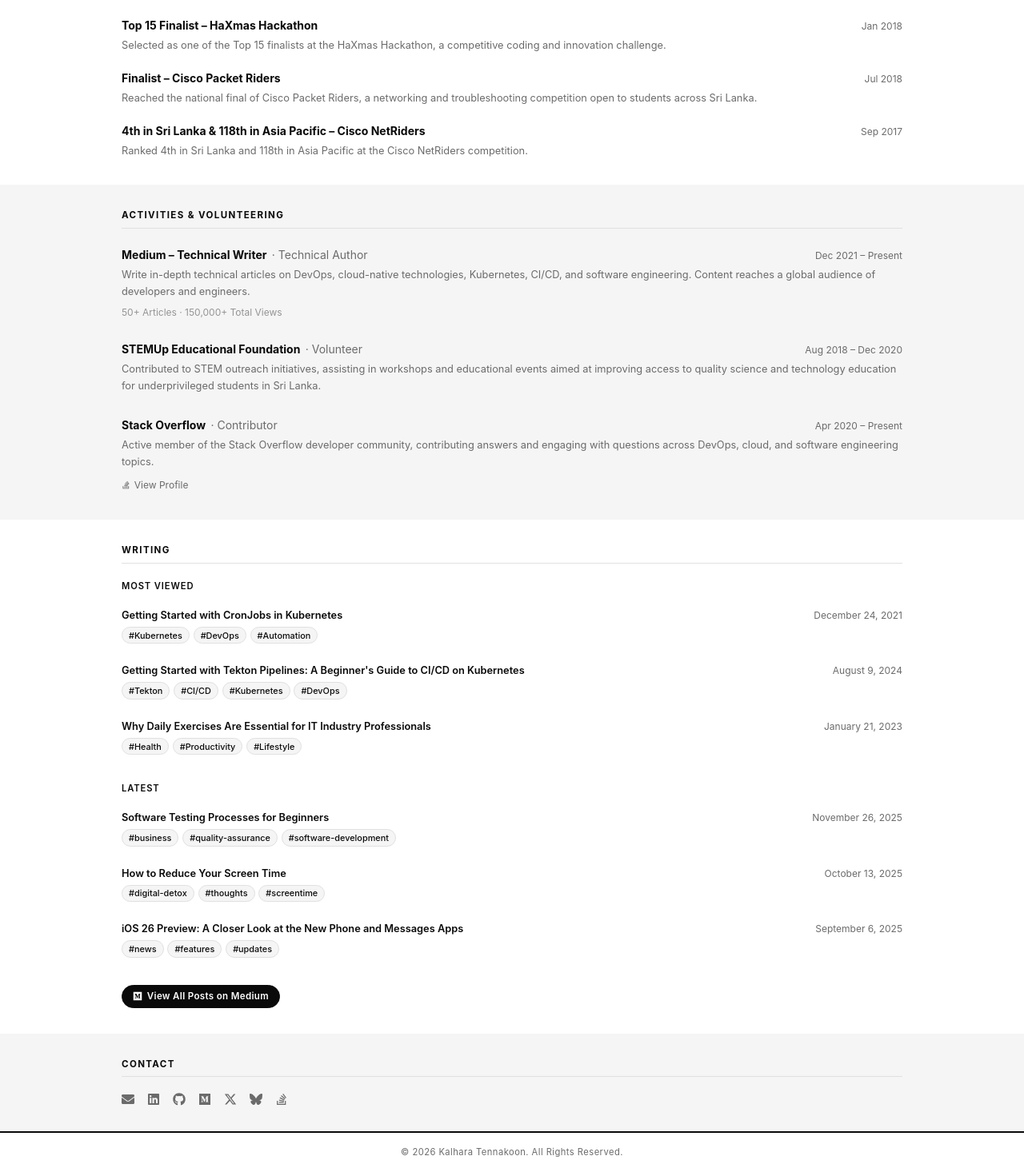
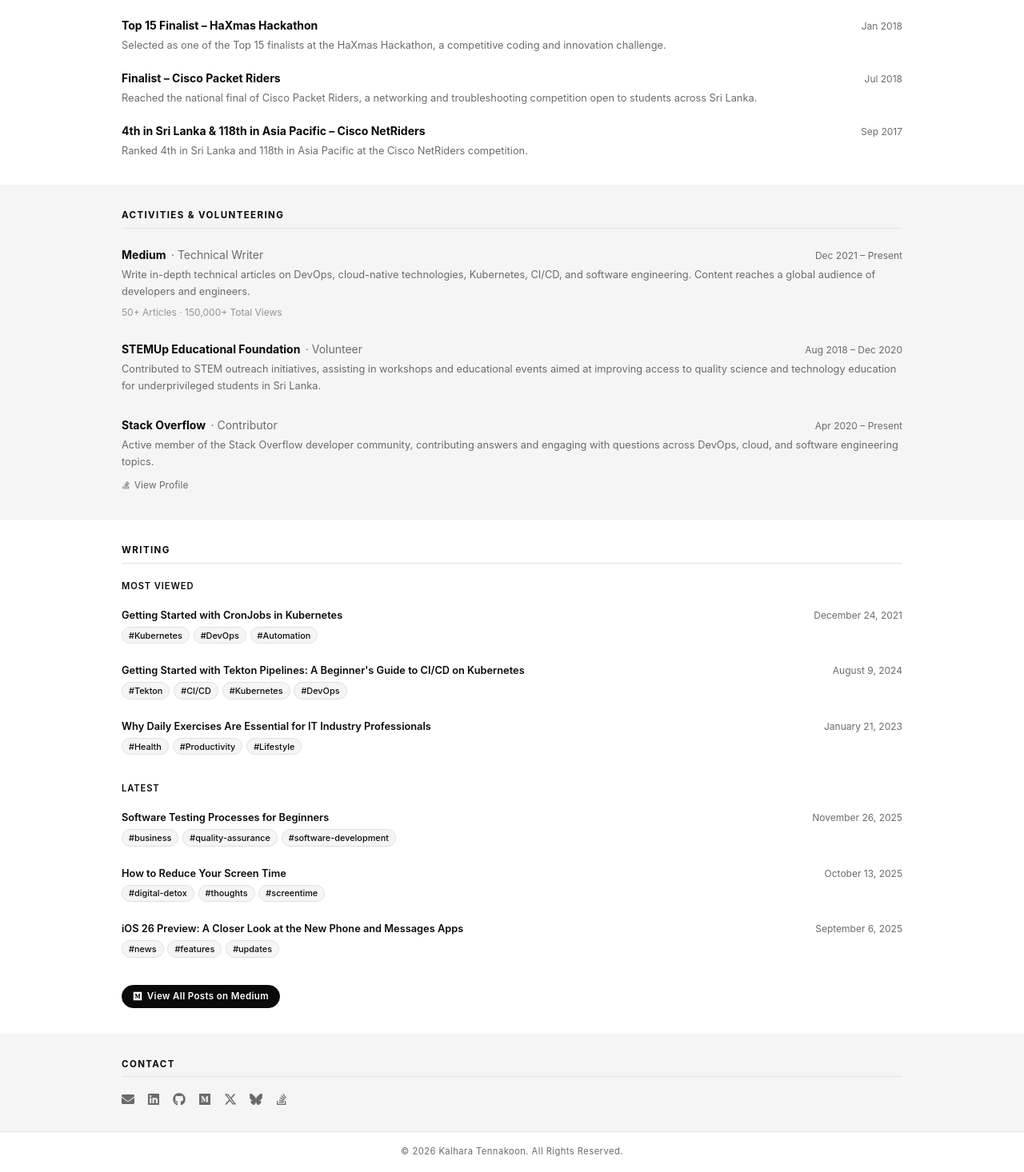
Before and after one commit to kalharatennakoon/kalharatennakoon.github.io, a React (Vite) app: page / in a window 1280 px wide. Shown: the part 2865-4331 px from the top of the page at 80% size. Built offline with nearby package versions, Linux system fonts and the light colour scheme; a web font is replaced by a local one.

Commit message:
fix: update job title for clarity and adjust footer border style

```diff
--- a/src/components/Activities.tsx
+++ b/src/components/Activities.tsx
@@ -2,8 +2,8 @@
 
 const activities = [
   {
-    title: 'Medium – Technical Writer',
-    role: 'Technical Author',
+    title: 'Medium',
+    role: 'Technical Writer',
     period: 'Dec 2021 – Present',
     description: 'Write in-depth technical articles on DevOps, cloud-native technologies, Kubernetes, CI/CD, and software engineering. Content reaches a global audience of developers and engineers.',
     stats: '50+ Articles · 150,000+ Total Views',
--- a/src/components/Contact.tsx
+++ b/src/components/Contact.tsx
@@ -40,7 +40,7 @@
         </div>
       </section>
 
-      <footer style={{ borderTop: '2px solid var(--text-primary)', padding: '1rem 1.5rem', background: 'var(--bg-primary)' }}>
+      <footer style={{ borderTop: '1px solid var(--border-color)', padding: '1rem 1.5rem', background: 'var(--bg-primary)' }}>
         <div style={{ maxWidth: '64rem', margin: '0 auto', textAlign: 'center' }}>
           <p style={{ fontSize: '0.7rem', color: 'var(--text-secondary)', margin: 0, letterSpacing: '0.04em' }}>
             © {currentYear} Kalhara Tennakoon. All Rights Reserved.
```
